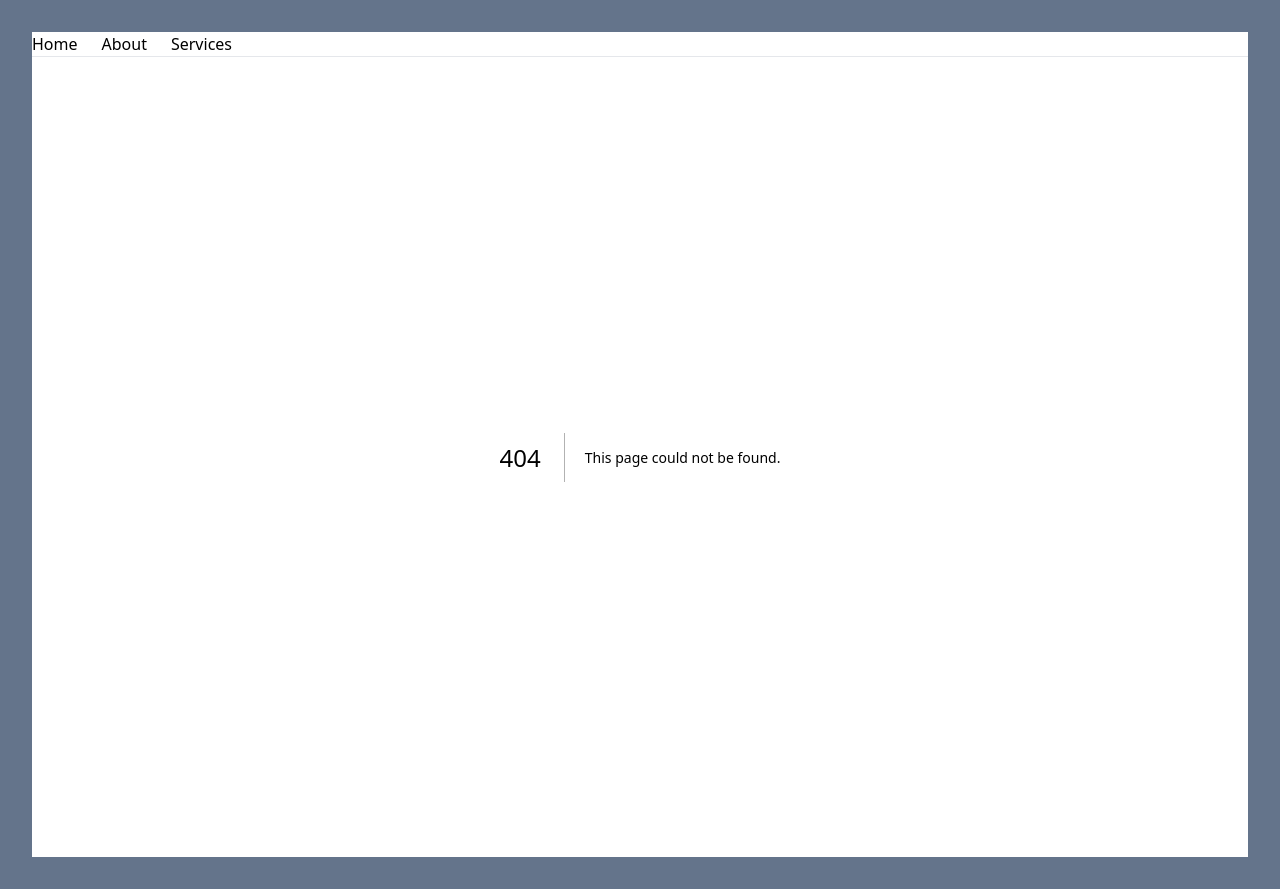
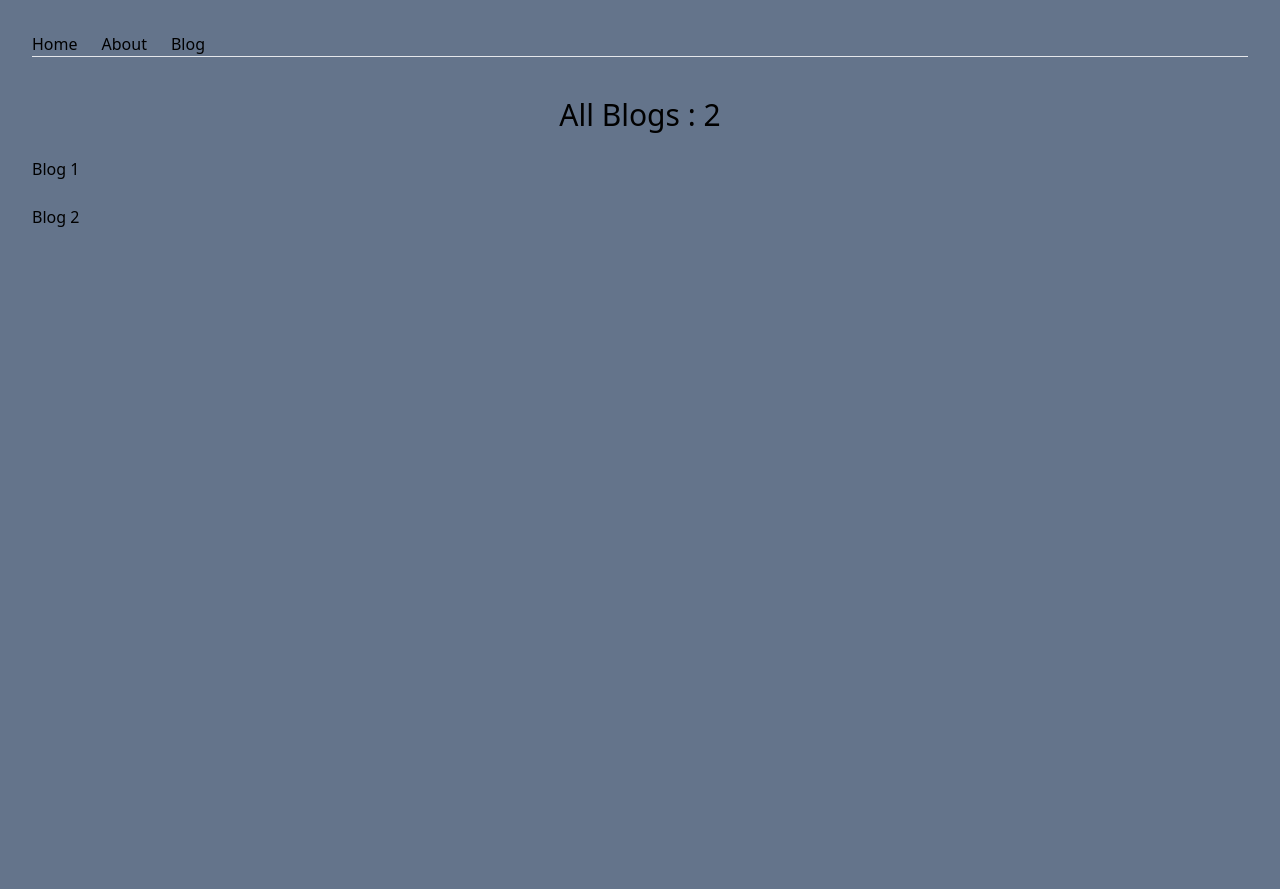
Before and after one commit to mostaryjahan/next.js-crash, a Next.js app: page /blog in a window 1280 px wide. Before the commit this address had no page. After the commit the page ends 800 px from the top, so only its background shows below. Built offline with nearby package versions, Linux system fonts and the light colour scheme.

Commit message:
added btn

```diff
--- a/app/about/layout.js
+++ b/app/about/layout.js
@@ -1,6 +1,6 @@
 import Link from "next/link";
 
-export default function layout({ children }) {
+export default function AboutLayout({ children }) {
   return (
     <div className="mt-6 ">
       <nav>
--- a/app/about/mission/page.jsx
+++ b/app/about/mission/page.jsx
@@ -1,8 +1,14 @@
+"use client";
+
+import Button from "@/app/components/Button";
 
 const page = () => {
     return (
         <div>
-            This is mission
+            <h1>This is mission</h1>
+            <p>Lorem ipsum dolor sit amet, consectetur adipisicing elit. Architecto eius voluptate corporis eos impedit illum repellendus sequi odit animi laudantium.</p>
+            <Button></Button>
+
         </div>
     );
 };
--- a/app/about/page.jsx
+++ b/app/about/page.jsx
@@ -1,6 +1,6 @@
 import Link from "next/link";
 
-const page = () => {
+const About = () => {
     // throw new Error ("Y=This is error");
     return (
         <div className="mt-10 bg-gray-400 p-16">
@@ -12,4 +12,4 @@ const page = () => {
     );
 };
 
-export default page;
+export default About;
--- /dev/null
+++ b/app/blog/[id]/page.jsx
@@ -0,0 +1,22 @@
+import React from 'react';
+
+const BlogPage = ({params}) => {
+    const {id, title, description} = params;
+    return (
+          <div
+         key={id}
+            className="border-2 p-4 bg-orange-300 border-orange-600 mt-10"
+          >
+            <p> Blog ID: {id}</p>
+            <h1 className="text-center text-xl font-bold">
+              Title: {title}
+            </h1>
+            <p>
+              <span className="font-bold">Description:</span> {description}
+            </p>
+
+      </div>
+    );
+};
+
+export default BlogPage;
--- /dev/null
+++ b/app/blog/page.jsx
@@ -0,0 +1,32 @@
+import Link from "next/link";
+import React from "react";
+
+const Blogs = () => {
+  const blogs = [
+    {
+      id: 1,
+      title: "Blog 1",
+      description:
+        "Lorem ipsum dolor sit amet consectetur adipisicing elit. Doloribus non porro sit deserunt nostrum possimus omnis ad corporis minima debitis!",
+    },
+    {
+      id: 2,
+      title: "Blog 2",
+      description:
+        "Lorem ipsum dolor sit amet consectetur adipisicing elit. Doloribus non porro sit deserunt nostrum possimus omnis ad corporis minima debitis!",
+    },
+  ];
+  return (
+    <div className="mt-10">
+      <h1 className="text-center text-3xl">All Blogs : {blogs.length}</h1>
+
+      <ul>
+        {blogs.map((blog)=> (<li key={blog.id} className="mb-6 mt-6">
+            <Link href={`/blog/${blog.id}`}>{blog.title}</Link>
+        </li>))}
+      </ul>
+    </div>
+  );
+};
+
+export default Blogs;
--- /dev/null
+++ b/app/components/Button.jsx
@@ -0,0 +1,10 @@
+
+const Button = () => {
+    return (
+        <div>
+            <button onClick={() => console.log("btn")} className="border-2 p-2 rounded mt-4 bg-green-500">Click here</button>
+        </div>
+    );
+};
+
+export default Button;
--- a/app/layout.js
+++ b/app/layout.js
@@ -28,7 +28,7 @@ export default function RootLayout({ children }) {
           <ul className="flex gap-6">
             <li> <Link href="/">Home</Link></li>
             <li> <Link href="/about">About</Link></li>
-            <li> <Link href="/">Services</Link></li>
+            <li> <Link href="/blog">Blog</Link></li>
 
           </ul>
         </nav>
```
